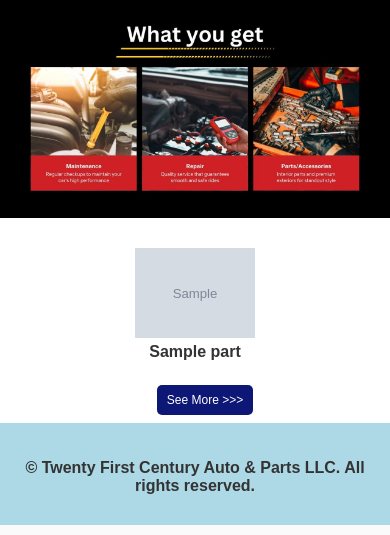
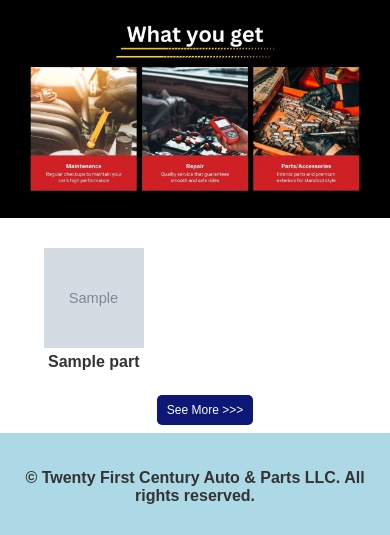
Before and after one commit to MazFahim/21stCenturyAutoParts, a Django app: template TwentyFirstCenturyAutoParts/commonPages/templates/home.html in a window 390 px wide. Shown: the part 1804-2339 px from the top of the page. Run offline with Django 5.2, Linux system fonts and the light colour scheme; the template is opened without the code that fills it: most values are stand-ins (such as "Sample title", 1, 10 or a date in 2020); grey boxes marked "Sample" are stand-in pictures.

Commit message:
home layout update

```diff
--- a/TwentyFirstCenturyAutoParts/commonPages/templates/home.html
+++ b/TwentyFirstCenturyAutoParts/commonPages/templates/home.html
@@ -156,11 +156,16 @@
                 height: 220px;
             }
             .spare-parts-section {
-                flex-direction: column;
-                align-items: center;
+                display: grid;
+                grid-template-columns: repeat(2, 1fr);
+                gap: 15px;
+                justify-items: center;
             }
+
             .spare-part img {
-                max-width: 120px;
+                width: 100px;  /* optional: keeps UI consistent */
+                height: 100px; /* optional: consistent square display */
+                object-fit: cover;
             }
             .prev, .next {
                 font-size: 14px;
```
